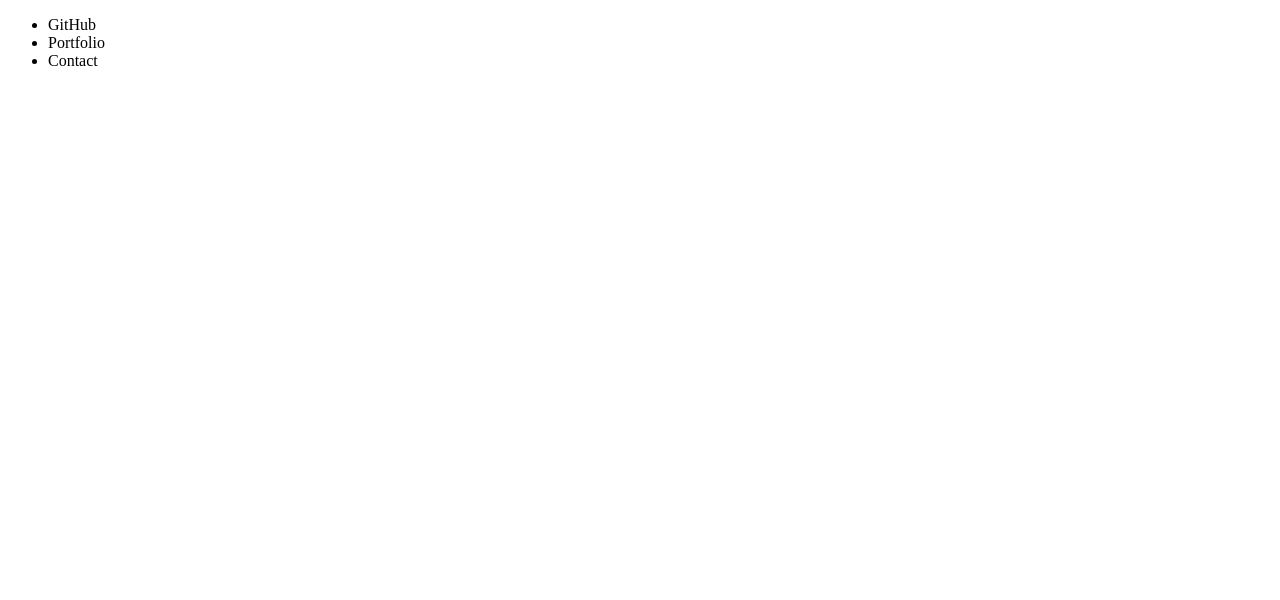
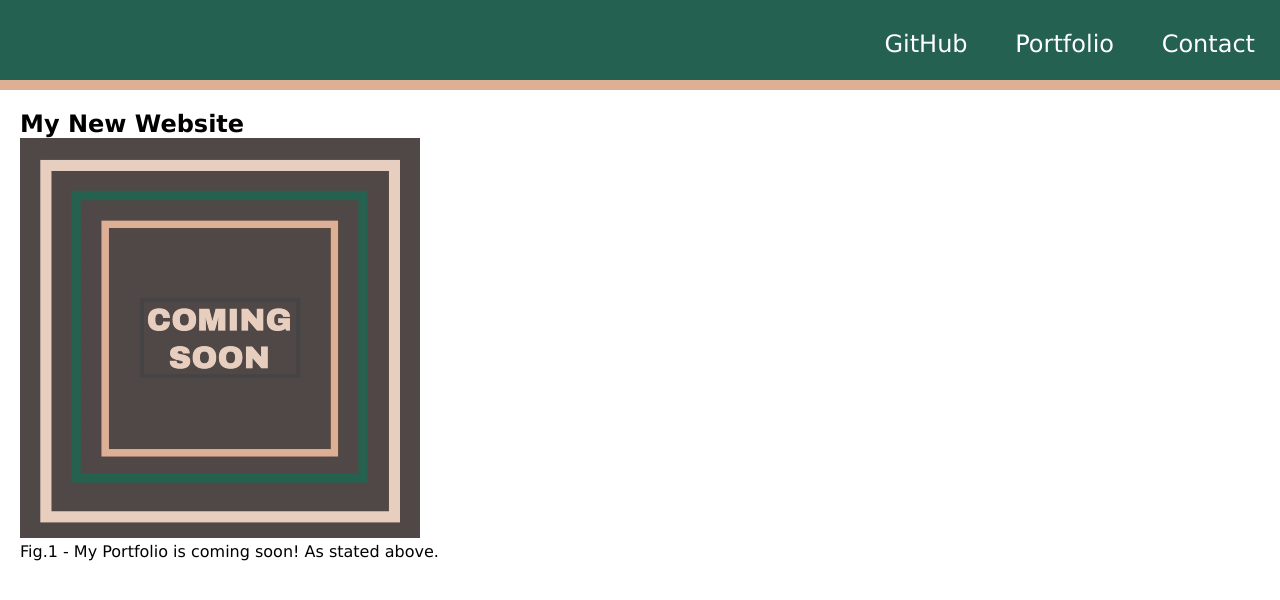
Before and after one commit to uwlryoung/22-Stu_Mini-Project, a plain HTML site: page index.html in a window 1280 px wide. Drawn offline with Linux system fonts and the light colour scheme.

Commit message:
Added index & css files

```diff
--- a/assets/css/style.css
+++ b/assets/css/style.css
@@ -1,4 +1,33 @@
 *{
     margin: 0;
     padding: 0;
+    font-family:'Lucida Sans', 'Lucida Sans Regular', 'Lucida Grande', 'Lucida Sans Unicode', Geneva, Verdana, sans-serif;
 }
+
+header {
+    background-color: #256150;
+    border-bottom: solid 10px #DDAF94;
+    height: 60px;
+    padding: 10px;
+}
+
+nav {
+    word-spacing: 10px;
+    font-size: x-large;
+    color: white;
+    text-align: right;
+    top: 20px;
+    position: relative;
+}
+
+li {
+    display: inline;
+    list-style: none;
+    padding: 15px;
+}
+
+.new-website {
+    padding: 20px;
+    position: relative;
+    margin: auto;
+}
--- a/index.html
+++ b/index.html
@@ -4,6 +4,7 @@
   <head>
     <meta charset="UTF-8">
     <title>Student Bio</title>
+    <link rel="stylesheet" type="text/css" href="../22-Stu_Mini-Project/assets/css/style.css">
   </head>
 
   <body>
@@ -16,6 +17,16 @@
             </ul>
         </nav>
     </header>
+    <section class="new-website">
+      <h1>My New Website</h1>
+      <figure>
+        <img src="../22-Stu_Mini-Project/assets/image_1.png" alt="Coming Soon">
+        <figcaption>Fig.1 - My Portfolio is coming soon! As stated above.</figcaption>
+      </figure>
+    </section>
+    <section class="contact-me">
+
+    </section>
     <footer></footer>
   </body>
 </html>
```
Also changed, not shown: Mockup.png (added).
